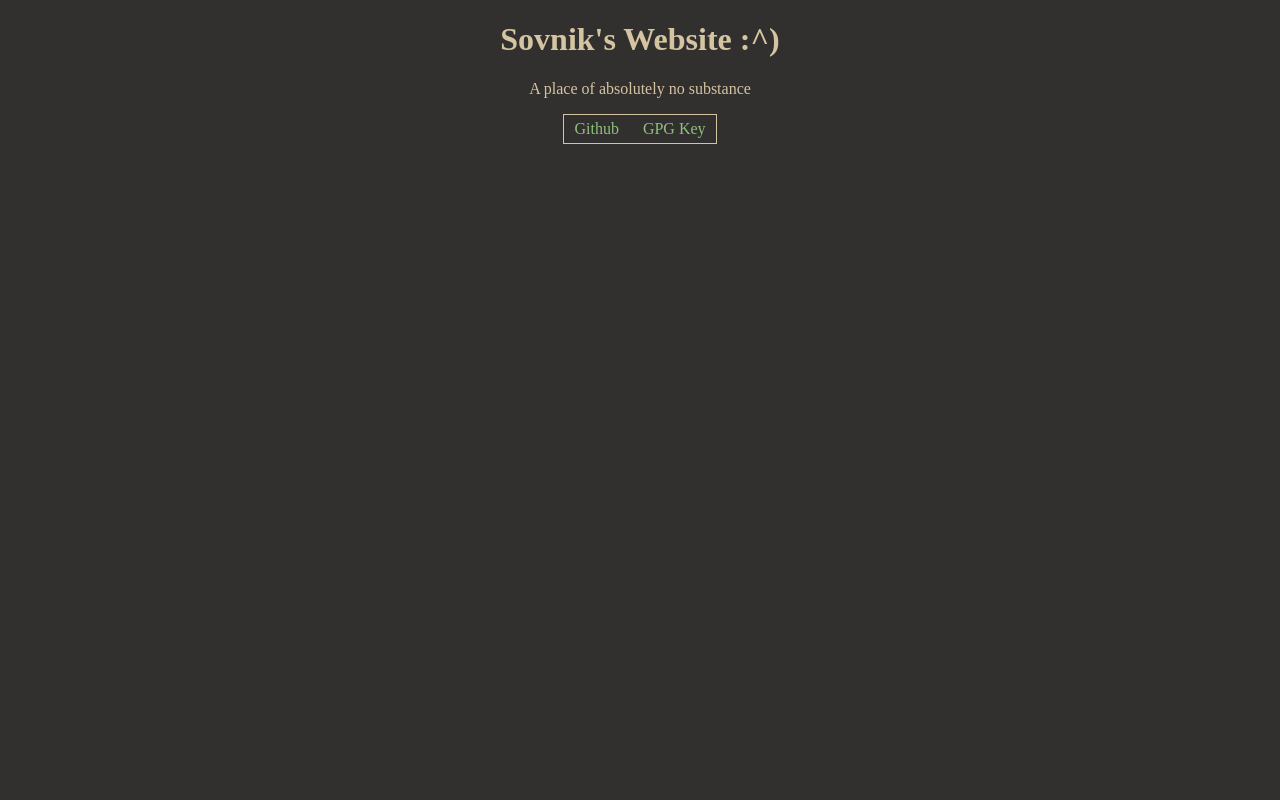
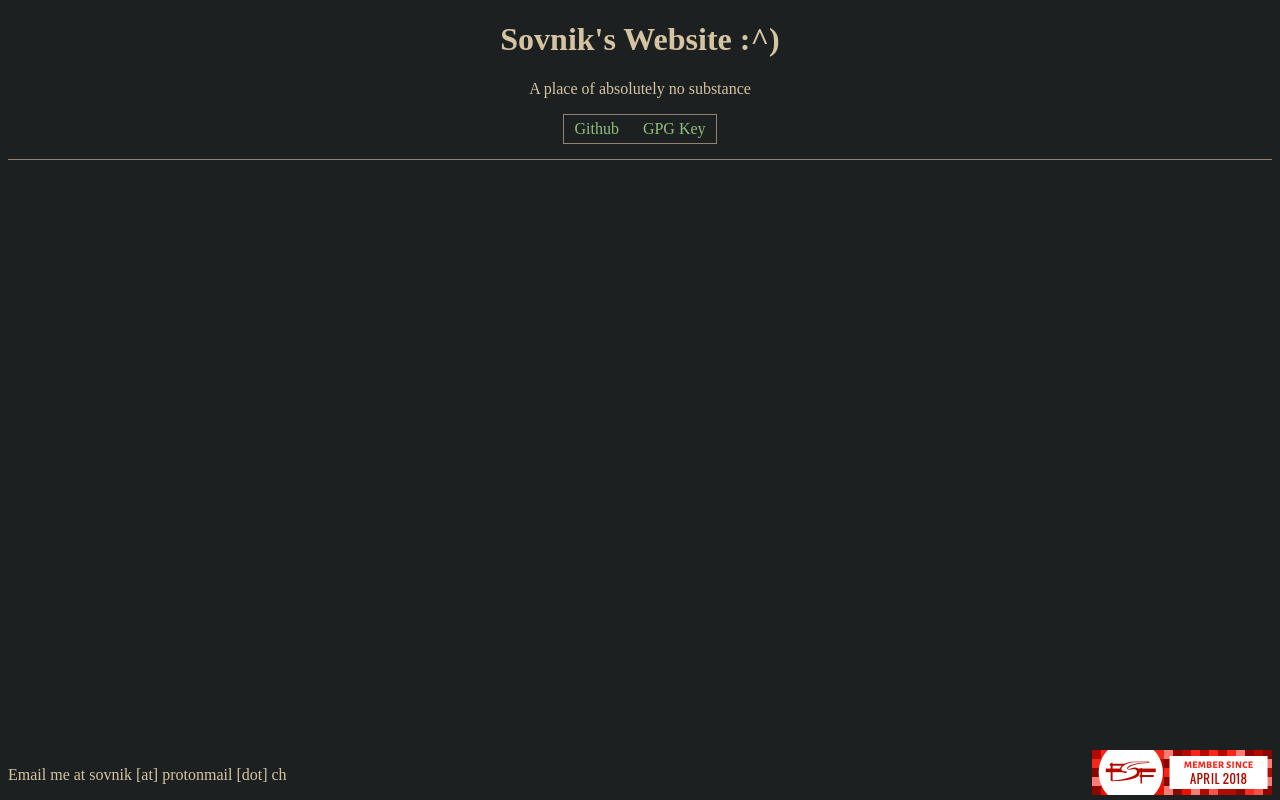
Before and after one commit to Sovnik/sovnik.github.io, a plain HTML site: page index.html in a window 1280 px wide. Drawn offline with Linux system fonts and the light colour scheme.

Commit message:
Added a footer

```diff
--- a/css/style.css
+++ b/css/style.css
@@ -1,31 +1,42 @@
 body
 {
-	background-color: #32302f;
+	background-color: #1d2021;
 	color: #d5c4a1;
 }
 
-a {
+a
+{
 	text-decoration: none;
 }
 
-a:link, a:visited {
+a:link, a:visited
+{
 	color: #8ec07c;
 }
 
-a:active, a:hover {
+a:active, a:hover
+{
 	color: #689d6a;
 }
 
+hr
+{
+	display: block;
+	height: 1px;
+	border: 0;
+	border-top: 1px solid #928374;
+}
 
 .header
 {
 	text-align: center;
+	margin-bottom: 15px
 }
 
 .menu
 {
 	display: inline-block;
-	border: solid 1px;
+	border: solid 1px #928374;
 	text-align: center;
 	padding: 5px 0px 5px 0px;
 }
@@ -34,3 +45,12 @@ a:active, a:hover {
 {
 	padding: 5px 10px 5px 10px;
 }
+
+.footer
+{
+	position: absolute;
+	bottom: 0;
+	left: 0;
+	right: 0;
+	padding: 0px 8px;
+}
--- a/index.html
+++ b/index.html
@@ -13,4 +13,13 @@
 			<a href="sov-pubkey.txt">GPG Key</a>
 		</div>
 	</div>
+
+	<hr>
+	<div class="content">
+
+	</div>
+	<div class="footer">
+		<img style="float:right" src="res/fsfbadge.png"/>
+		<p>Email me at sovnik [at] protonmail [dot] ch</p>
+	</div>
 </body>
```
Also changed, not shown: res/fsfbadge.png (added).
